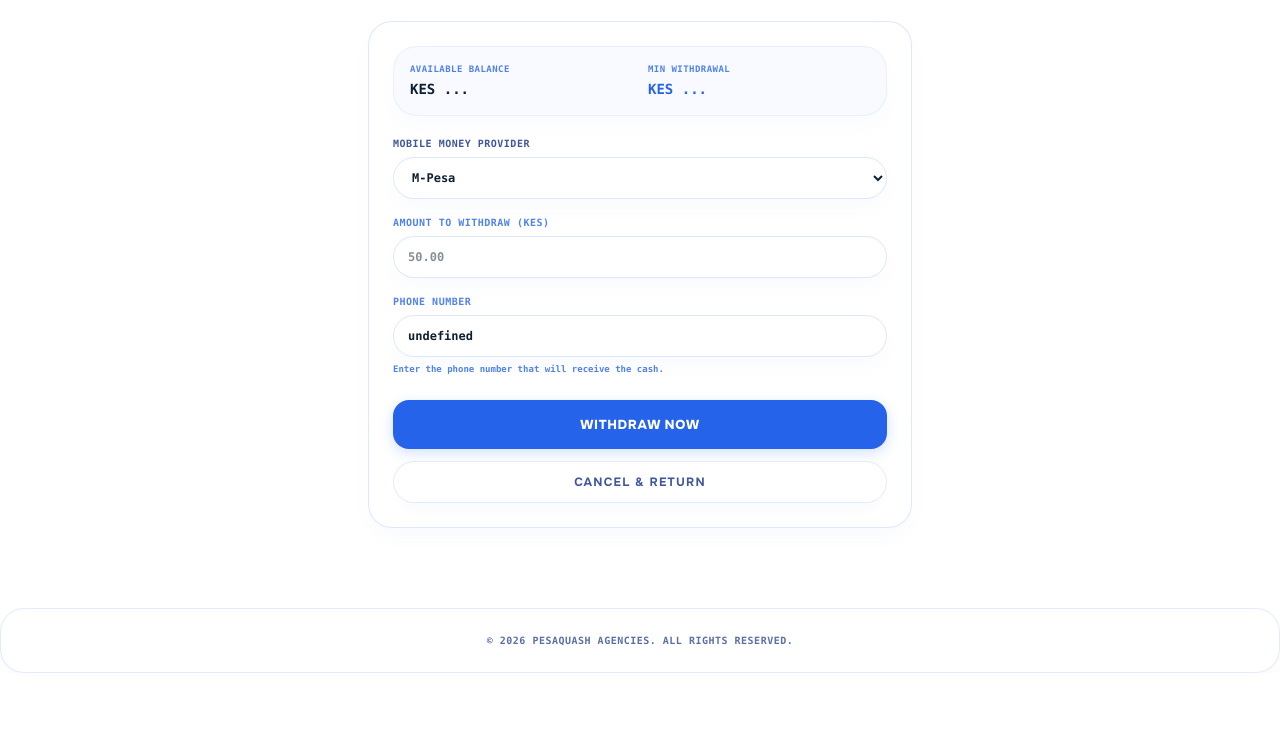
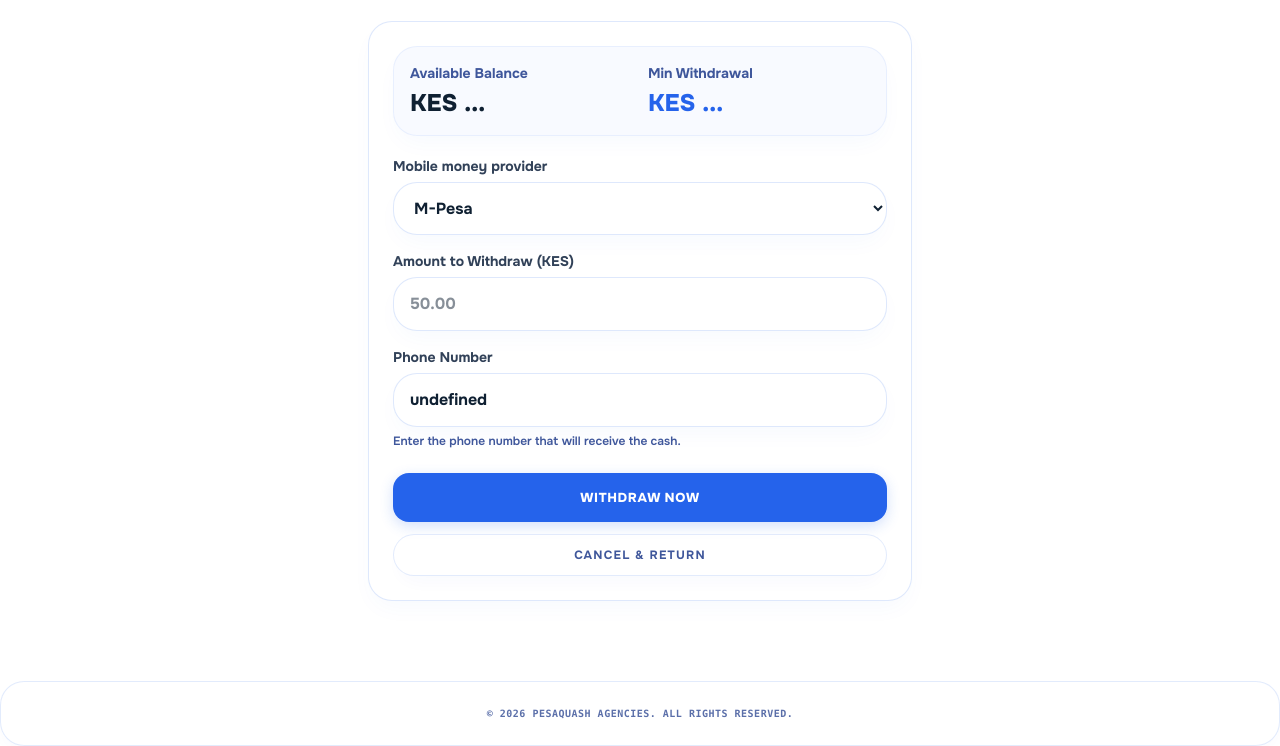
Before and after one commit to InstaPyKe/pesaquash, a plain HTML site: page users/withdrawcash.html in a window 1280 px wide. Shown: the part 183-929 px from the top of the page. Before the commit the page ends 856 px from the top, so only its background shows below. Drawn offline with nearby package versions, Linux system fonts and the light colour scheme; no server answers; sample sign-in values are in the browser's storage.

Commit message:
enhance font size and weight in withdraw page

```diff
--- a/users/withdrawcash.html
+++ b/users/withdrawcash.html
@@ -84,14 +84,14 @@
         <div class="glass-card bg-blue-50/80 rounded-2xl shadow-xl shadow-slate-100/40 p-6 border border-blue-200/60 space-y-5">
 
             <!-- Static Metrics Ledger Context -->
-            <div class="grid grid-cols-2 gap-4 bg-slate-100 p-4 rounded-xl border border-slate-200 font-mono">
+            <div class="grid grid-cols-2 gap-4 bg-slate-100 p-4 rounded-xl border border-slate-200">
                 <div>
-                    <span class="text-[9px] font-bold text-slate-400 uppercase tracking-wider block">Available Balance</span>
-                    <span id="available-balance" class="text-sm font-black text-slate-900 block mt-0.5">KES ...</span>
+                    <span class="text-sm font-bold text-slate-500 block">Available Balance</span>
+                    <span id="available-balance" class="text-2xl font-extrabold text-slate-900 block mt-1">KES ...</span>
                 </div>
                 <div>
-                    <span class="text-[9px] font-bold text-slate-400 uppercase tracking-wider block">Min Withdrawal</span>
-                    <span id="min-withdrawal" class="text-sm font-black text-blue-600 block mt-0.5">KES ...</span>
+                    <span class="text-sm font-bold text-slate-500 block">Min Withdrawal</span>
+                    <span id="min-withdrawal" class="text-2xl font-extrabold text-blue-600 block mt-1">KES ...</span>
                 </div>
             </div>
 
@@ -101,9 +101,9 @@
                 <!-- Provider Selection Dropdown -->
                 <div>
                     <label
-                        class="block text-[10px] font-mono font-bold tracking-wider text-slate-550 uppercase mb-1.5">Mobile money provider</label>
+                        class="block text-sm font-bold text-slate-700 mb-1.5">Mobile money provider</label>
                     <select id="wallet-provider" name="wallet_provider" required
-                        class="w-full bg-white border border-slate-200 text-xs font-mono text-slate-750 px-3.5 py-3 rounded-xl focus:outline-none focus:border-slate-900 focus:ring-1 focus:ring-slate-900 font-semibold cursor-pointer">
+                        class="w-full bg-white border border-slate-200 text-base text-slate-800 px-4 py-3.5 rounded-xl focus:outline-none focus:border-slate-900 focus:ring-1 focus:ring-slate-900 font-bold cursor-pointer">
                         <option value="mpesa" selected>M-Pesa</option>
                     </select>
                 </div>
@@ -111,18 +111,18 @@
                 <!-- Input Amount -->
                 <div>
                     <label
-                        class="block text-[10px] font-mono font-bold tracking-wider text-slate-400 uppercase mb-1.5">Amount to Withdraw (KES)</label>
+                        class="block text-sm font-bold text-slate-700 mb-1.5">Amount to Withdraw (KES)</label>
                     <input type="number" id="withdraw-amount" min="50" placeholder="50.00" required
-                        class="w-full bg-white border border-slate-200 text-xs font-mono text-slate-750 px-3.5 py-3 rounded-xl focus:outline-none focus:border-slate-900 focus:ring-1 focus:ring-slate-900">
+                        class="w-full bg-white border border-slate-200 text-base text-slate-800 px-4 py-3.5 rounded-xl focus:outline-none focus:border-slate-900 focus:ring-1 focus:ring-slate-900 font-bold">
                 </div>
 
                 <!-- Phone number -->
                 <div>
                     <label
-                        class="block text-[10px] font-mono font-bold tracking-wider text-slate-400 uppercase mb-1.5">Phone Number</label>
+                        class="block text-sm font-bold text-slate-700 mb-1.5">Phone Number</label>
                     <input type="tel" id="withdraw-phone" placeholder="07XXXXXXXX" required pattern="^(07|01)\d{8}$"
-                        class="w-full bg-white border border-slate-200 text-xs font-mono text-slate-750 px-3.5 py-3 rounded-xl focus:outline-none focus:border-slate-900 focus:ring-1 focus:ring-slate-900">
-                    <span class="text-[9px] text-slate-400 font-mono block mt-1.5">Enter the phone number that will receive the cash.</span>
+                        class="w-full bg-white border border-slate-200 text-base text-slate-800 px-4 py-3.5 rounded-xl focus:outline-none focus:border-slate-900 focus:ring-1 focus:ring-slate-900 font-bold">
+                    <span class="text-xs font-semibold text-slate-500 block mt-1.5">Enter the phone number that will receive the cash.</span>
                 </div>
 
                 <!-- Submit Button -->
```
